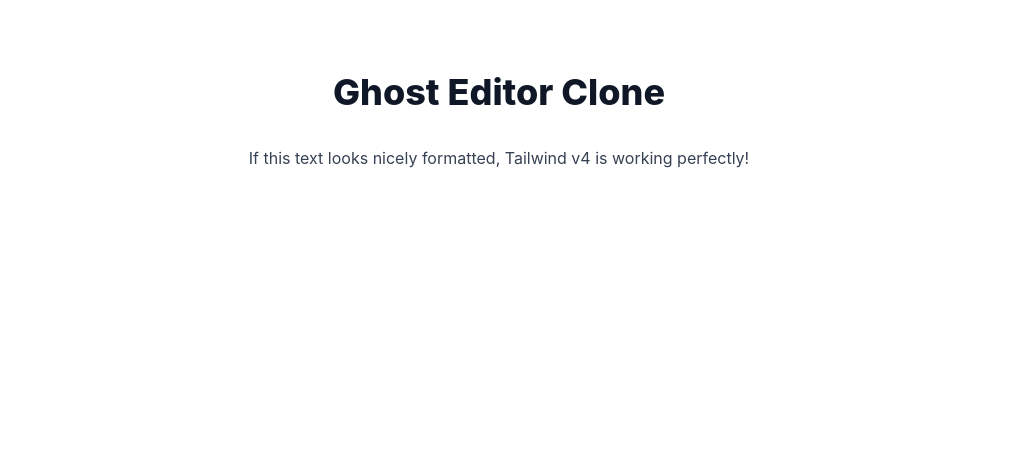
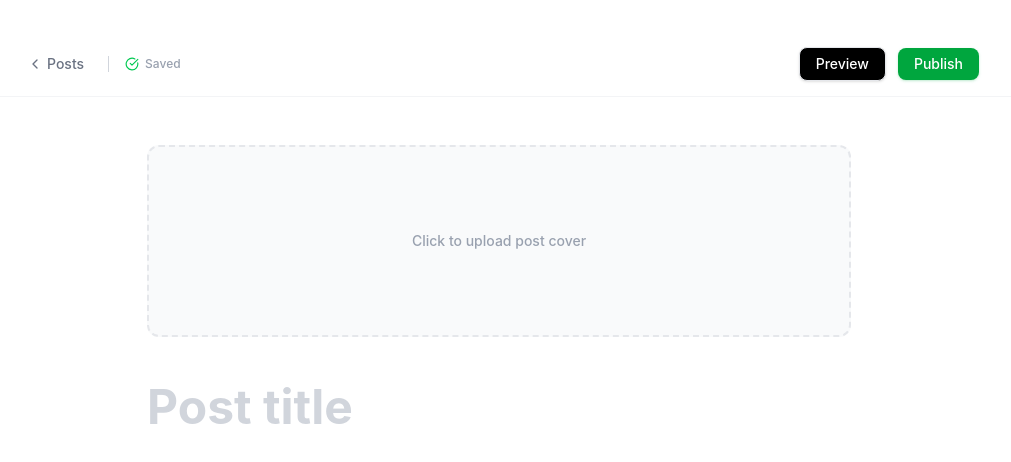
Before and after one commit to fr33stylr/ghost_editor, a React (Vite) app: page / in a window 1280 px wide. Shown: the top 462 px of the page, without its empty margins (141-1152 px from the left). Built offline with nearby package versions, Linux system fonts and the light colour scheme.

Commit message:
basic editor done with header functions

```diff
--- a/src/App.jsx
+++ b/src/App.jsx
@@ -1,13 +1,10 @@
-import { useState } from 'react'
-import reactLogo from './assets/react.svg'
-import viteLogo from '/vite.svg'
-import './App.css'
+import Editor from './components/Editor'
 
 export default function App() {
   return (
-    <div className="p-10 max-w-2xl mx-auto prose prose-blue">
-      <h1>Ghost Editor Clone</h1>
-      <p>If this text looks nicely formatted, Tailwind v4 is working perfectly!</p>
+    // The Editor component now contains the full page layout (Header + Body)
+    <div className="min-h-screen bg-white text-gray-900 selection:bg-blue-200">
+      <Editor />
     </div>
   )
 }
--- /dev/null
+++ b/src/components/Editor.jsx
@@ -0,0 +1,75 @@
+import { useEditor, EditorContent } from '@tiptap/react';
+import StarterKit from '@tiptap/starter-kit';
+import Placeholder from '@tiptap/extension-placeholder';
+import EditorHeader from './EditorHeader';
+import { useEditorStore } from '../store/useEditorStore';
+import { useEffect, useRef } from 'react';
+
+export default function Editor() {
+  const { title, setTitle, setContent, setSaveStatus } = useEditorStore();
+  const titleRef = useRef(null);
+
+  const editor = useEditor({
+    extensions: [
+      StarterKit,
+      Placeholder.configure({
+        placeholder: 'Begin writing your post...',
+      }),
+    ],
+    content: '',
+    onUpdate: ({ editor }) => {
+      setContent(editor.getHTML());
+      // Mocking a save interaction
+      setTimeout(() => setSaveStatus('saved'), 1000);
+    },
+    editorProps: {
+      attributes: {
+        class: 'prose prose-lg sm:prose-xl focus:outline-none max-w-none min-h-[50vh]',
+      },
+    },
+  });
+
+  // Auto-resize the title textarea as the user types
+  useEffect(() => {
+    if (titleRef.current) {
+      titleRef.current.style.height = 'auto';
+      titleRef.current.style.height = titleRef.current.scrollHeight + 'px';
+    }
+  }, [title]);
+
+  const handleTitleChange = (e) => {
+    setTitle(e.target.value);
+    // Mocking a save interaction
+    setTimeout(() => setSaveStatus('saved'), 1000);
+  };
+
+  return (
+    <div className="min-h-screen bg-white">
+      <EditorHeader />
+
+      {/* Main Content Column with Generous Spacing */}
+      <main className="max-w-3xl mx-auto px-4 sm:px-6 lg:px-8 py-12 sm:py-20">
+
+        {/* Placeholder for Cover Image Upload */}
+        <div className="w-full h-32 sm:h-48 bg-gray-50 border-2 border-dashed border-gray-200 rounded-xl mb-10 flex items-center justify-center text-gray-400 hover:bg-gray-100 hover:border-gray-300 transition-colors cursor-pointer">
+          <span className="text-sm font-medium">Click to upload post cover</span>
+        </div>
+
+        {/* Seamless Title Input */}
+        <textarea
+          ref={titleRef}
+          value={title}
+          onChange={handleTitleChange}
+          placeholder="Post title"
+          rows={1}
+          className="w-full resize-none overflow-hidden bg-transparent text-4xl sm:text-5xl font-bold text-gray-900 placeholder-gray-300 border-none focus:ring-0 focus:outline-none mb-8 leading-tight"
+        />
+
+        {/* Tiptap Editor body (Bubble Menu Removed!) */}
+        <div className="relative">
+          <EditorContent editor={editor} />
+        </div>
+      </main>
+    </div>
+  );
+}
--- /dev/null
+++ b/src/components/EditorHeader.jsx
@@ -0,0 +1,48 @@
+import { ChevronLeft, Loader2, CloudOff, CheckCircle } from 'lucide-react';
+import { useEditorStore } from '../store/useEditorStore';
+
+export default function EditorHeader() {
+  const saveStatus = useEditorStore((state) => state.saveStatus);
+
+  return (
+    <header className="sticky top-8 z-50 bg-white/80 backdrop-blur-md border-b border-gray-100">
+      <div className="max-w-5xl mx-auto px-4 sm:px-6 lg:px-8 h-16 flex items-center justify-between">
+
+        {/* Left Side: Back Button & Status */}
+        <div className="flex items-center gap-4">
+          <button
+            className="flex items-center gap-1 text-sm font-medium text-gray-500 hover:text-gray-900 transition-colors focus:outline-none focus-visible:ring-2 focus-visible:ring-gray-300 rounded-md px-2 py-1"
+          >
+            <ChevronLeft size={16} />
+            <span>Posts</span>
+          </button>
+
+          <div className="w-px h-4 bg-gray-300 hidden sm:block"></div>
+
+          {/* Dynamic Save Status Indicator */}
+          <div className="hidden sm:flex items-center gap-1.5 text-xs font-medium text-gray-400">
+            {saveStatus === 'saving' && (
+              <><Loader2 size={14} className="animate-spin text-blue-500" /> Saving...</>
+            )}
+            {saveStatus === 'saved' && (
+              <><CheckCircle  size={14} className="text-green-500" /> Saved</>
+            )}
+            {saveStatus === 'error' && (
+              <><CloudOff size={14} className="text-red-500" /> Save failed</>
+            )}
+          </div>
+        </div>
+
+        {/* Right Side: Actions */}
+        <div className="flex items-center gap-3">
+          <button className="text-sm font-medium text-white bg-black border border-gray-200 hover:bg-gray-50 hover:text-gray-900 px-4 py-1.5 rounded-lg transition-all focus:outline-none focus-visible:ring-2 focus-visible:ring-gray-300 shadow-sm disabled:opacity-50">
+            Preview
+          </button>
+          <button className="text-sm font-medium text-white bg-green-600 hover:bg-green-700 px-4 py-1.5 rounded-lg transition-all focus:outline-none focus-visible:ring-2 focus-visible:ring-green-500 shadow-sm shadow-green-600/20 active:scale-95">
+            Publish
+          </button>
+        </div>
+      </div>
+    </header>
+  );
+}
--- /dev/null
+++ b/src/store/useEditorStore.js
@@ -0,0 +1,10 @@
+import { create } from 'zustand';
+
+export const useEditorStore = create((set) => ({
+    title:'',
+    content:'',
+    saveStatus:'saved',
+    setTitle: (newTitle) => set({ title: newTitle }),
+    setContent: (newContent) => set({ content: newContent }),
+    setSaveStatus: (status) => set({ saveStatus: status }),
+}));
```
Also changed, not shown: package.json (+13 -1 lines), 1 other file (tests, documents, lock files or other folders).
